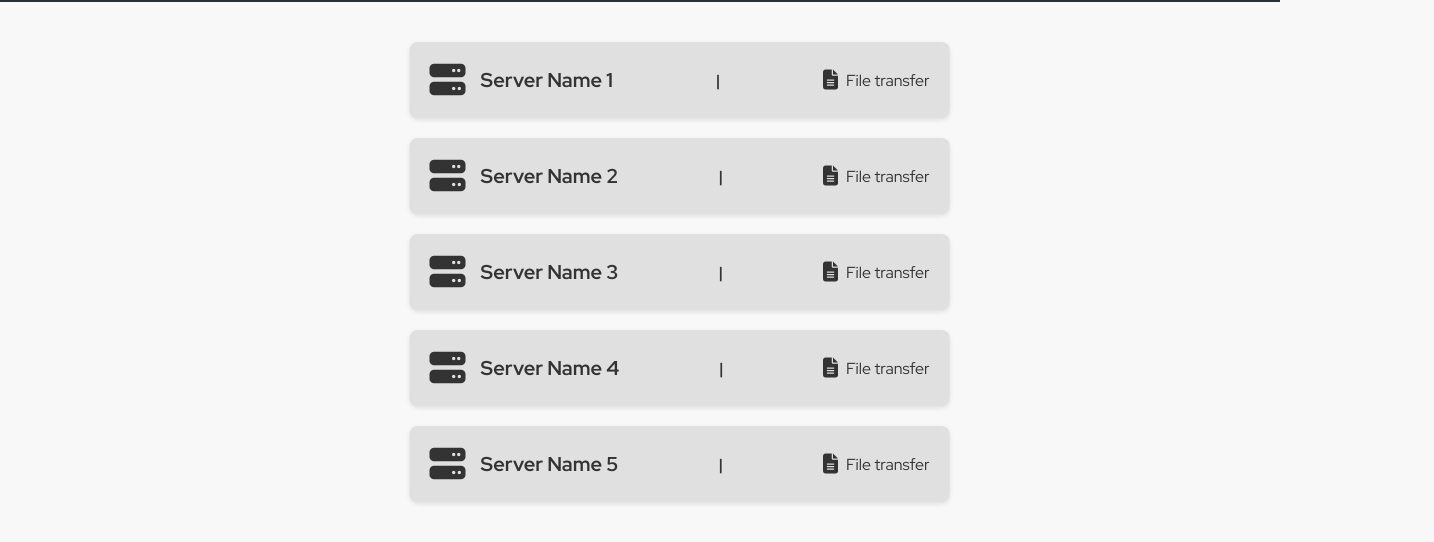
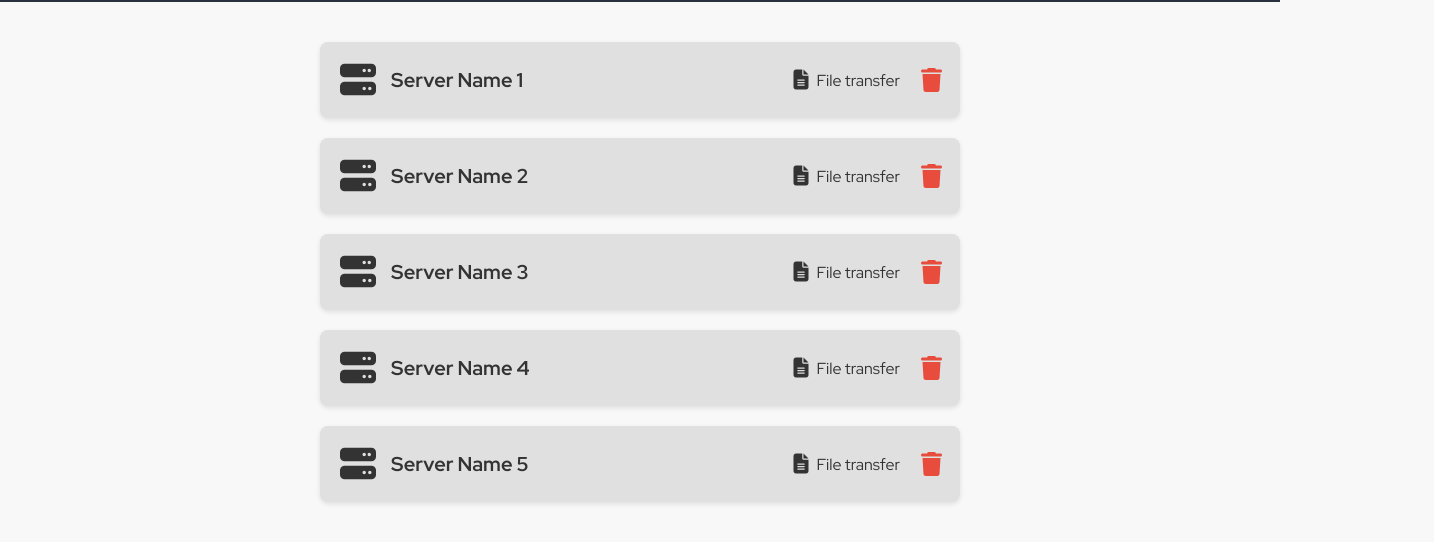
Before and after one commit to TunneLink/tunnelink-app, a plain HTML site: page server-list.html in a window 1280 px wide. Shown: the part 78-620 px from the top of the page, 1434 px wide, since content can reach past the window. Drawn offline with Linux system fonts and the light colour scheme.

Commit message:
Added "Delete" Trash bin and funcionality

```diff
--- a/server-list.html
+++ b/server-list.html
@@ -1,4 +1,5 @@
 <!DOCTYPE html>
+
 <html>
     <head>
         <meta charset="UTF-8">
@@ -14,12 +15,16 @@
         <link
             href="https://cdnjs.cloudflare.com/ajax/libs/font-awesome/6.5.1/css/all.min.css"
             rel="stylesheet">
+        <style>
+            /* Add CSS here as provided above */
+        </style>
     </head>
 
     <body>
         <header class="headerbar">
-            <div style="text-align: center;"><img src="tunnelink-logo.png"
-                    style="width: 180px; height: 75px;"></div>
+            <div style="text-align: center;">
+                <img src="tunnelink-logo.png" style="width: 180px; height: 75px;">
+            </div>
         </header>
 
         <div class="server-list" id="serverListContainer">
@@ -29,7 +34,6 @@
         <script>
             // JavaScript to dynamically generate server items
             const serverCount = 5; // Change this variable to control the number of server items
-
             const serverListContainer = document.getElementById('serverListContainer');
 
             // Function to create server item
@@ -45,13 +49,24 @@
                         </div>
                     </div>
                     <div class="server-actions">
-                        <span> <b>|</b> </span>
-                    </div>
-                    <div class="server-actions">
                         <i class="fas fa-file-alt"></i>
                         <span>File transfer</span>
                     </div>
+                    <div class="delete-bin">
+                        <i class="fa-solid fa-trash delete-icon"></i>
+                    </div>
                 `;
+
+                // Add event listener for the delete icon with animation
+                serverItem.querySelector('.delete-icon').addEventListener('click', function () {
+                    serverItem.classList.add('shrink'); // Add the shrinking class for animation
+
+                    // After animation ends, remove the element
+                    serverItem.addEventListener('transitionend', function () {
+                        serverItem.remove(); // Completely remove after animation
+                    });
+                });
+
                 return serverItem;
             }
 
--- a/stylesheet.css
+++ b/stylesheet.css
@@ -102,15 +102,14 @@ input {
 */
 
 /* Server List Container */
+/* Server List Styling */
 .server-list {
   display: flex;
-  flex-direction: column; /* Arrange server items vertically */
-  position: absolute;
-  left: 50%;
-  transform: translate(-22.5%); /* brute force lmaoo */
-  gap: 20px; /* Vertical gap between server items */
+  flex-direction: column;
+  gap: 20px;
   margin-top: 40px;
-  width: 80%; /* Adjust the width as needed */
+  width: 100%;
+  align-items: center;
 }
 
 /* Server Item Styling */
@@ -119,17 +118,29 @@ input {
   border-radius: 8px;
   padding: 20px;
   display: flex;
-  justify-content: space-between;
   align-items: center;
-  width: 100%; /* Make the server items fill the container width */
-  max-width: 500px; /* Set a maximum width to keep them consistent */
+  width: 80%;
+  max-width: 600px;
   box-shadow: 0 2px 5px rgba(0, 0, 0, 0.1);
+  position: relative;
+  /* Add some space around the item for better appearance */
+}
+
+/* Shrink animation */
+.shrink {
+  transform: scaleX(0); /* Shrinks width smoothly */
+  opacity: 0; /* Fade out */
+  transition: transform 0.5s ease-out, opacity 0.5s ease-out;
+  height: 0;
+  padding: 0;
+  margin: 0;
 }
 
 /* Server Info Styling */
 .server-info {
   display: flex;
   align-items: center;
+  flex: 1; /* Take up remaining space */
 }
 
 .server-info i {
@@ -149,6 +160,9 @@ input {
 .server-actions {
   display: flex;
   align-items: center;
+  margin-left: 20px; /* Space between actions and delete bin */
+  /* Added margin to the right to create space between actions and delete bin */
+  margin-right: 40px; /* Adjust this value as needed */
 }
 
 .server-actions i {
@@ -161,6 +175,21 @@ input {
   font-size: 16px;
   color: #333;
 }
+
+/* Trash Bin Styling */
+.delete-bin {
+  position: absolute;
+  right: 18px; /* Adjust as needed */
+  display: flex;
+  align-items: center;
+}
+
+.delete-icon {
+  font-size: 24px;
+  color: #e74c3c;
+  cursor: pointer;
+}
+
 
 /*
 -- SERVER-PAGE --
```
